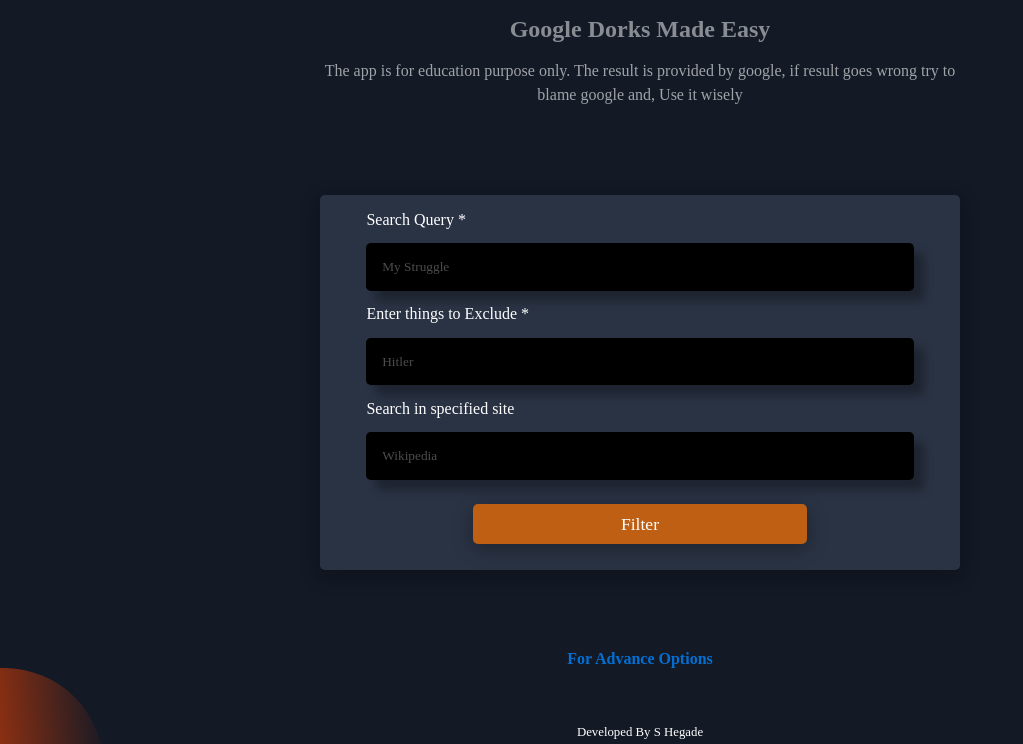
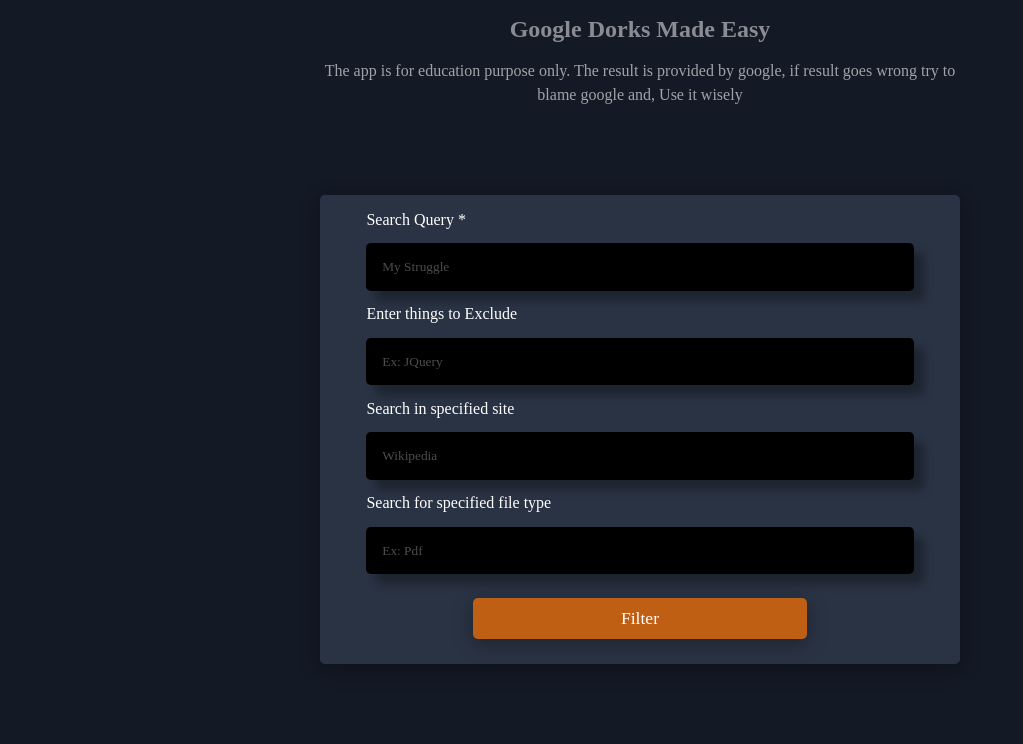
Before and after one commit to HEGADE/Google-Dorks, a React (Create React App) app: page / in a window 1280 px wide. Shown: the top 744 px of the page, without its empty margins (0-1023 px from the left). Built offline with nearby package versions, Linux system fonts and the light colour scheme; a web font is replaced by a local one.

Commit message:
file type option added

```diff
--- a/src/helper/google.js
+++ b/src/helper/google.js
@@ -1,9 +1,20 @@
-export const google = (search, exclude, sites) => {
-  if (search.trim()?.length <= 0 || exclude.trim()?.length <= 0)
+export const google = (search, exclude, sites,fileType) => {
+  if (search.trim()?.length <= 0)
     return alert("Fill the field");
+  let fileTypeString = makeFileTypeString(fileType);
   let excludedString = makeExcludeString(exclude);
-  let site = sites ? "site:" : "";
-  window.location = `https://google.com/search?q=${search} ${excludedString} ${site} ${sites}  `;
+  let site = sites ? `site: ${sites}` : "";
+  let url=`https://google.com/search?q=${search}`;
+  if(excludedString)
+  url +=` ${excludedString}`
+  if(sites)
+  url+=` ${site}`;
+  console.log(fileTypeString);
+  if(fileTypeString)
+  url+= ` ${fileTypeString}`
+
+  console.log(url);
+  window.location = url;
 };
 const makeExcludeString = (exclude) => {
   let excludedString = "";
@@ -16,3 +27,8 @@ const makeExcludeString = (exclude) => {
   }
   return (exclude = excludedString || exclude);
 };
+const makeFileTypeString = (fileType) => {
+
+  fileType=`filetype:${fileType}`
+  return fileType;
+};
--- a/src/state/Store.js
+++ b/src/state/Store.js
@@ -7,6 +7,7 @@ export const Store = ({ children }) => {
   const [search, setSearch] = useState("");
   const [exclude, setExclude] = useState([]);
   const [sites, setSites] = useState("");
+  const [fileType, setFileType] = useState("");
   const [phoneOrInsta, setphoneOrInsta] = useState(true);
   const [color,setColor]=useState("blue")
 
@@ -25,6 +26,8 @@ export const Store = ({ children }) => {
         setExclude,
         sites,
         setSites,
+        fileType,
+        setFileType,
         showHelpOrNot,
         setshowHelpOrNot,
       }}
--- a/src/uicomponents/Button.jsx
+++ b/src/uicomponents/Button.jsx
@@ -4,11 +4,13 @@ import {userFinder} from "../helper/userFinder"
 
 
 const Button = ({type}) => {
-    const {google,numberFinder,search,exclude,sites} =useContext(storeStore)
+    const {google,numberFinder,search,exclude,sites,fileType} =useContext(storeStore)
 
     function Search(e) {
-        if(e.target.innerText==="Filter")
-         return google(search, exclude, sites);
+        if(e.target.innerText==="Filter"){
+            return google(search, exclude, sites,fileType);
+        }
+
         if(e.target.innerText==="Find")
          return numberFinder(search);
         if(e.target.innerText==="Search")
--- a/src/uicomponents/Input.jsx
+++ b/src/uicomponents/Input.jsx
@@ -13,6 +13,8 @@ export const Input = () => {
     setExclude,
     sites,
     setSites,
+    fileType,
+    setFileType,
     showHelpOrNot,
     setshowHelpOrNot,
   } = useContext(storeStore);
@@ -36,11 +38,11 @@ export const Input = () => {
             value={search}
             onChange={(e) => setSearch(e.target.value)}
           />
-          <Label text="Enter  things to Exclude  *" />
+          <Label text="Enter  things to Exclude " />
 
           <input
             type="text"
-            placeholder="Hitler"
+            placeholder="Ex: JQuery"
             value={exclude}
             onClick={showHelp}
             onChange={(e) => setExclude(e.target.value)}
@@ -53,6 +55,15 @@ export const Input = () => {
             value={sites}
             onChange={(e) => setSites(e.target.value)}
           />
+
+          <Label text="Search for specified file type" />
+
+          <input
+            type="text"
+            placeholder="Ex: pdf"
+            value={fileType}
+            onChange={(e) => setFileType(e.target.value)}
+          />
           <Button type="Filter" />
         </div>
       </div>
```
Also changed, not shown: 1 other file (tests, documents, lock files or other folders).
